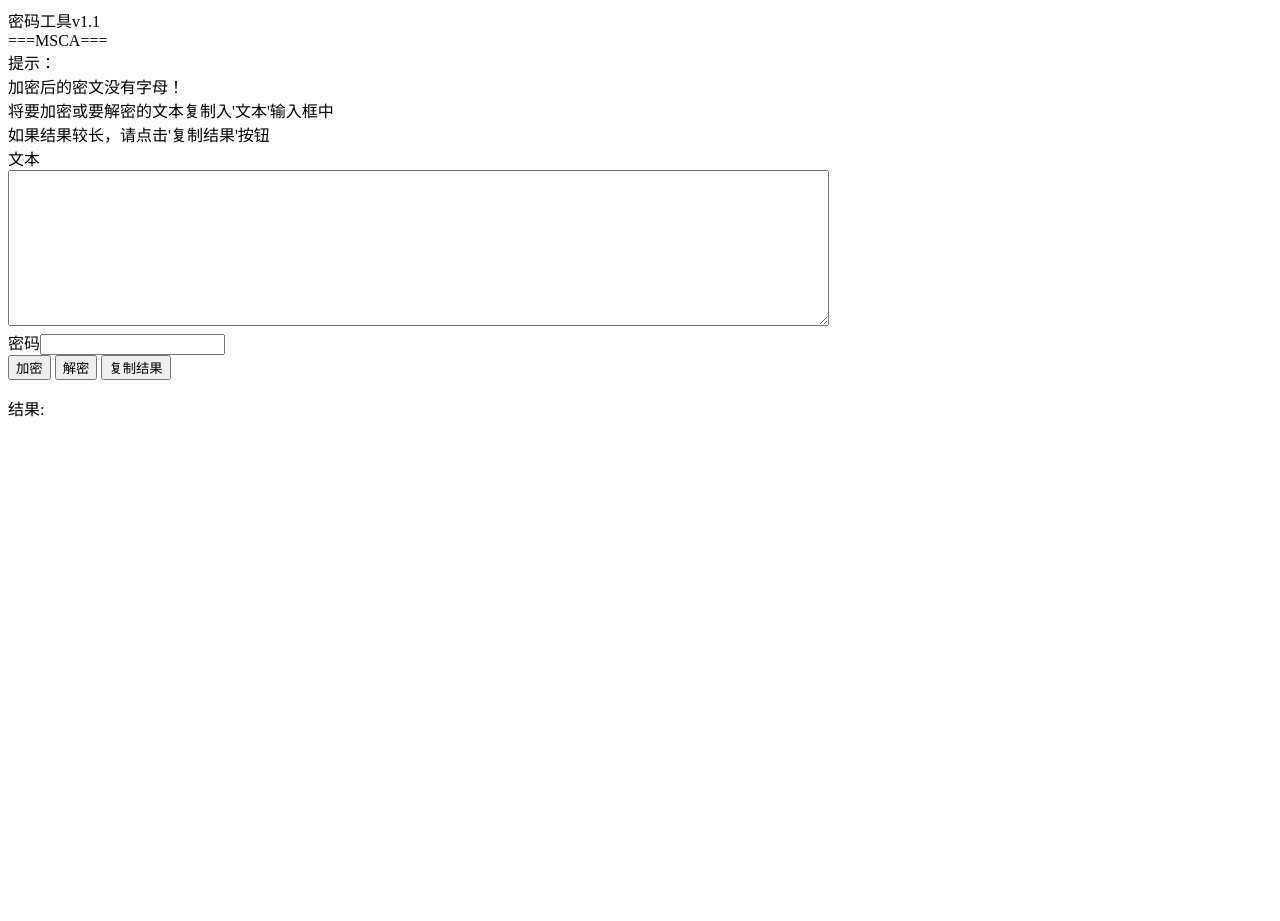
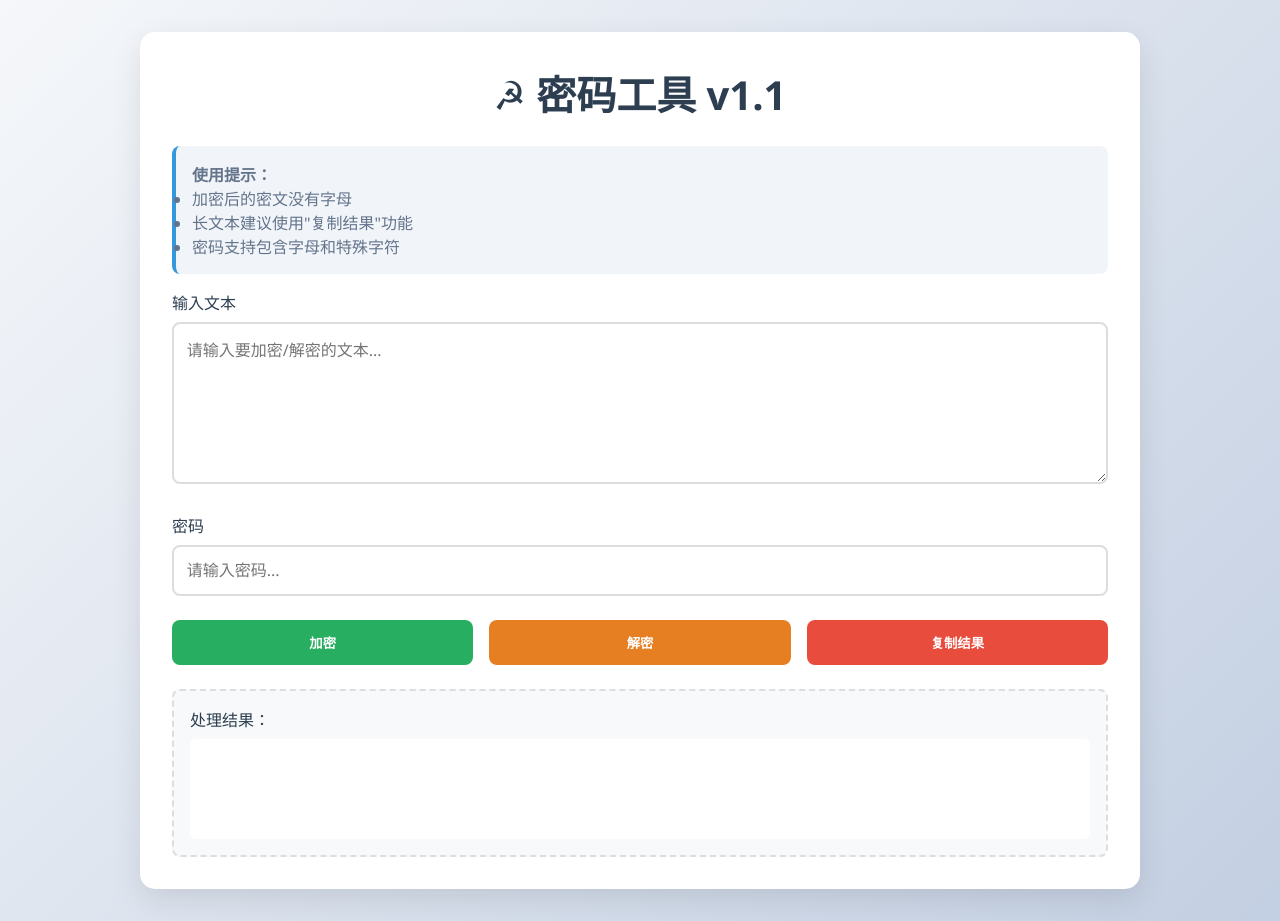
Before and after one commit to msca-zgl/msca-zgl.github.io, a plain HTML site: page password.htm in a window 1280 px wide. Before the commit the page ends 800 px from the top, so only its background shows below. Drawn offline with Linux system fonts and the light colour scheme.

Commit message:
Update password.htm

```diff
--- a/password.htm
+++ b/password.htm
@@ -2,7 +2,146 @@
 <html>
     <head>
         <meta charset="utf-8">
-        <title>密码工具</title>
+        <title>密码工具 - MSCA</title>
+        <style>
+            :root {
+                --primary-color: #2c3e50;
+                --secondary-color: #3498db;
+                --background: linear-gradient(135deg, #f5f7fa 0%, #c3cfe2 100%);
+                --success-color: #27ae60;
+                --warning-color: #e67e22;
+                --danger-color: #e74c3c;
+            }
+
+            * {
+                margin: 0;
+                padding: 0;
+                box-sizing: border-box;
+                font-family: 'Segoe UI', Tahoma, Geneva, Verdana, sans-serif;
+            }
+
+            body {
+                min-height: 100vh;
+                padding: 2rem;
+                background: var(--background);
+            }
+
+            .container {
+                max-width: 1000px;
+                margin: 0 auto;
+                background: white;
+                padding: 2rem;
+                border-radius: 15px;
+                box-shadow: 0 10px 30px rgba(0,0,0,0.1);
+            }
+
+            .title {
+                text-align: center;
+                margin-bottom: 1.5rem;
+                color: var(--primary-color);
+            }
+
+            .title h1 {
+                font-size: 2.5rem;
+                margin-bottom: 0.5rem;
+            }
+
+            .input-group {
+                margin-bottom: 1.5rem;
+            }
+
+            label {
+                display: block;
+                margin-bottom: 0.5rem;
+                color: var(--primary-color);
+                font-weight: 500;
+            }
+
+            textarea, input {
+                width: 100%;
+                padding: 0.8rem;
+                border: 2px solid #ddd;
+                border-radius: 8px;
+                font-size: 1rem;
+                transition: border-color 0.3s ease;
+            }
+
+            textarea:focus, input:focus {
+                outline: none;
+                border-color: var(--secondary-color);
+                box-shadow: 0 0 0 3px rgba(52, 152, 219, 0.2);
+            }
+
+            .button-group {
+                display: flex;
+                gap: 1rem;
+                margin: 1.5rem 0;
+            }
+
+            button {
+                flex: 1;
+                padding: 0.8rem 1.5rem;
+                border: none;
+                border-radius: 8px;
+                cursor: pointer;
+                font-weight: 600;
+                transition: all 0.3s ease;
+            }
+
+            #copyBtn {
+                background: var(--danger-color);
+                color: white;
+            }
+
+            #encryptBtn {
+                background: var(--success-color);
+                color: white;
+            }
+
+            #decryptBtn {
+                background: var(--warning-color);
+                color: white;
+            }
+
+            button:hover {
+                opacity: 0.9;
+                transform: translateY(-2px);
+            }
+
+            .result-section {
+                margin-top: 1.5rem;
+                padding: 1rem;
+                background: #f8f9fa;
+                border-radius: 8px;
+                border: 2px dashed #ddd;
+            }
+
+            .result-section p {
+                color: var(--primary-color);
+                margin-bottom: 0.5rem;
+                font-weight: 500;
+            }
+
+            #ans {
+                min-height: 100px;
+                word-wrap: break-word;
+                line-height: 1.6;
+                color: #2c3e50;
+                padding: 1rem;
+                background: white;
+                border-radius: 6px;
+            }
+
+            .notice {
+                background: #f1f5f9;
+                padding: 1rem;
+                border-radius: 8px;
+                margin: 1rem 0;
+                color: #64748b;
+                border-left: 4px solid var(--secondary-color);
+            }
+        </style>
+        <!-- 保留原有脚本内容 -->
         <script>
             pass=0
             pl1=[]
@@ -84,29 +223,40 @@
         </script>
     </head>
     <body>
-        <div>
-            密码工具v1.1<br>
-            ===MSCA===<br>
-            提示：<br>
-            加密后的密文没有字母！<br>
-            将要加密或要解密的文本复制入'文本'输入框中<br>
-            如果结果较长，请点击'复制结果'按钮<br>
+        <div class="container">
+            <div class="title">
+                <h1>☭ 密码工具 v1.1</h1>
+            </div>
+
+            <div class="notice">
+                <strong>使用提示：</strong>
+                <ul>
+                    <li> 加密后的密文没有字母</li>
+                    <li> 长文本建议使用"复制结果"功能</li>
+                    <li> 密码支持包含字母和特殊字符</li>
+                </ul>
+            </div>
+
+            <div class="input-group">
+                <label for="1">输入文本</label>
+                <textarea id="1" rows="6" placeholder="请输入要加密/解密的文本..."></textarea>
+            </div>
+
+            <div class="input-group">
+                <label for="2">密码</label>
+                <input type="text" id="2" placeholder="请输入密码...">
+            </div>
+
+            <div class="button-group">
+                <button id="encryptBtn" onclick="p0()">加密</button>
+                <button id="decryptBtn" onclick="p1()">解密</button>
+                <button id="copyBtn" onclick="copy()">复制结果</button>
+            </div>
+
+            <div class="result-section">
+                <p>处理结果：</p>
+                <div id="ans"></div>
+            </div>
         </div>
-        <!--更新摘要：
-            v1.0 无
-            v1.1 允许使用带字母的密码,加入多行输入框与自动断行-->
-        文本<br><textarea id="1" rows="10" cols="100"></textarea><br>
-        密码<input id="2"><br>
-        <button onclick="p0()">加密</button>
-        <button onclick="p1()">解密</button>
-        <button onclick="copy()">复制结果</button>
-        <br>
-        <p>结果:</p>
-        <div id="ans" rows="10" cols="100"></div>
-        <style>
-            #ans{
-              word-wrap: break-word;
-            }
-          </style>
     </body>
 </html>
```
